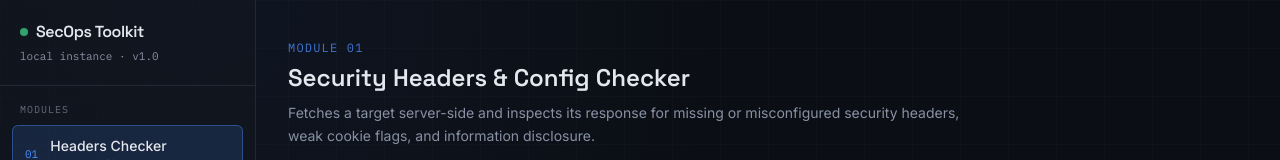
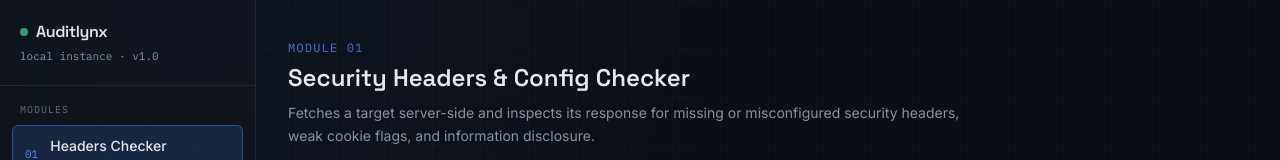
Before and after one commit to maleekskies/Auditlynx, a React (Vite) app in the folder frontend/: page / in a window 1280 px wide. Shown: the top 160 px of the page. Built offline with nearby package versions, Linux system fonts and the light colour scheme.

Commit message:
Add files via upload

```diff
--- a/frontend/index.html
+++ b/frontend/index.html
@@ -3,7 +3,7 @@
   <head>
     <meta charset="UTF-8" />
     <meta name="viewport" content="width=device-width, initial-scale=1.0" />
-    <title>SecOps Toolkit</title>
+    <title>Auditlynx</title>
     <link rel="preconnect" href="https://fonts.googleapis.com" />
     <link rel="preconnect" href="https://fonts.gstatic.com" crossorigin />
     <link
--- a/frontend/src/App.jsx
+++ b/frontend/src/App.jsx
@@ -5,13 +5,36 @@
 
 export default function App() {
   const [active, setActive] = useState('headers')
+  const [mobileOpen, setMobileOpen] = useState(false)
 
   return (
     <div className="min-h-screen flex text-ink font-body">
-      <Sidebar active={active} onSelect={setActive} />
-      <main className="flex-1 px-8 py-10 overflow-y-auto">
-        {active === 'headers' ? <HeadersChecker /> : <PhishingAnalyzer />}
-      </main>
+      <Sidebar
+        active={active}
+        onSelect={setActive}
+        mobileOpen={mobileOpen}
+        onClose={() => setMobileOpen(false)}
+      />
+
+      <div className="flex-1 flex flex-col min-w-0">
+        {/* Mobile top bar — hidden on desktop */}
+        <div className="md:hidden flex items-center gap-3 px-4 py-3 border-b border-border bg-surface/60 sticky top-0 z-20">
+          <button
+            onClick={() => setMobileOpen(true)}
+            className="text-ink p-1.5 -ml-1.5 focus-ring rounded"
+            aria-label="Open menu"
+          >
+            <svg width="22" height="22" viewBox="0 0 24 24" fill="none" stroke="currentColor" strokeWidth="2">
+              <path d="M3 6h18M3 12h18M3 18h18" strokeLinecap="round" />
+            </svg>
+          </button>
+          <span className="font-display font-semibold text-ink tracking-tight text-sm">Auditlynx</span>
+        </div>
+
+        <main className="flex-1 px-4 py-6 md:px-8 md:py-10 overflow-y-auto overflow-x-hidden">
+          {active === 'headers' ? <HeadersChecker /> : <PhishingAnalyzer />}
+        </main>
+      </div>
     </div>
   )
 }
--- a/frontend/src/components/Sidebar.jsx
+++ b/frontend/src/components/Sidebar.jsx
@@ -3,15 +3,48 @@
   { id: 'phishing', num: '02', name: 'Phishing Analyzer', hint: 'Email triage' },
 ]
 
-export default function Sidebar({ active, onSelect }) {
+export default function Sidebar({ active, onSelect, mobileOpen, onClose }) {
+  function handleSelect(id) {
+    onSelect(id)
+    onClose() // auto-close on mobile after picking a module
+  }
+
   return (
-    <aside className="w-64 shrink-0 border-r border-border bg-surface/60 flex flex-col">
-      <div className="px-5 py-5 border-b border-border">
+    <>
+      {/* Backdrop overlay — mobile only, shown when menu is open */}
+      {mobileOpen && (
+        <div
+          className="fixed inset-0 bg-black/60 z-30 md:hidden"
+          onClick={onClose}
+          aria-hidden="true"
+        />
+      )}
+
+      <aside
+        className={`
+          fixed inset-y-0 left-0 z-40 w-64 shrink-0 border-r border-border bg-surface
+          flex flex-col transition-transform duration-200 ease-out
+          md:static md:translate-x-0 md:bg-surface/60
+          ${mobileOpen ? 'translate-x-0' : '-translate-x-full'}
+        `}
+      >
+        <div className="px-5 py-5 border-b border-border flex items-center justify-between">
+          <div>
             <div className="flex items-center gap-2">
               <span className="w-2 h-2 rounded-full bg-risk-pass animate-pulse" />
-          <span className="font-display font-semibold text-ink tracking-tight">SecOps Toolkit</span>
+              <span className="font-display font-semibold text-ink tracking-tight">Auditlynx</span>
             </div>
             <div className="text-[11px] font-mono text-muted mt-1">local instance · v1.0</div>
+          </div>
+          <button
+            onClick={onClose}
+            className="md:hidden text-muted hover:text-ink p-1 -mr-1 focus-ring rounded"
+            aria-label="Close menu"
+          >
+            <svg width="20" height="20" viewBox="0 0 24 24" fill="none" stroke="currentColor" strokeWidth="2">
+              <path d="M18 6L6 18M6 6l12 12" strokeLinecap="round" />
+            </svg>
+          </button>
         </div>
 
         <nav className="flex-1 px-3 py-4 space-y-1">
@@ -23,7 +56,7 @@
             return (
               <button
                 key={m.id}
-              onClick={() => onSelect(m.id)}
+                onClick={() => handleSelect(m.id)}
                 className={`w-full text-left px-3 py-2.5 rounded-md flex items-center gap-3 transition-colors focus-ring ${
                   isActive ? 'bg-accent/15 border border-accent/40' : 'border border-transparent hover:bg-surface2'
                 }`}
@@ -43,5 +76,6 @@
           <br />Always verify findings manually.
         </div>
       </aside>
+    </>
   )
 }
```
Also changed, not shown: 2 other files (tests, documents, lock files or other folders). Lines whose indentation alone changed are shown as unchanged.
